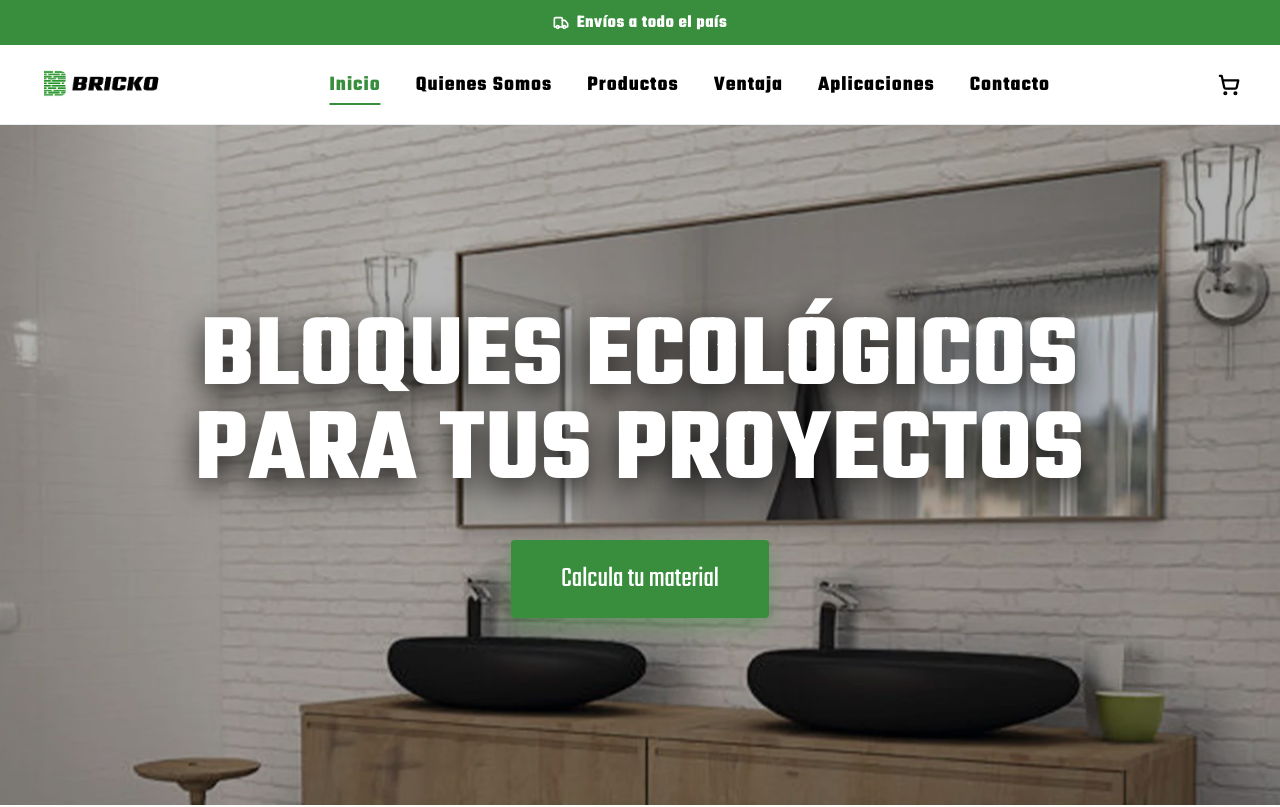
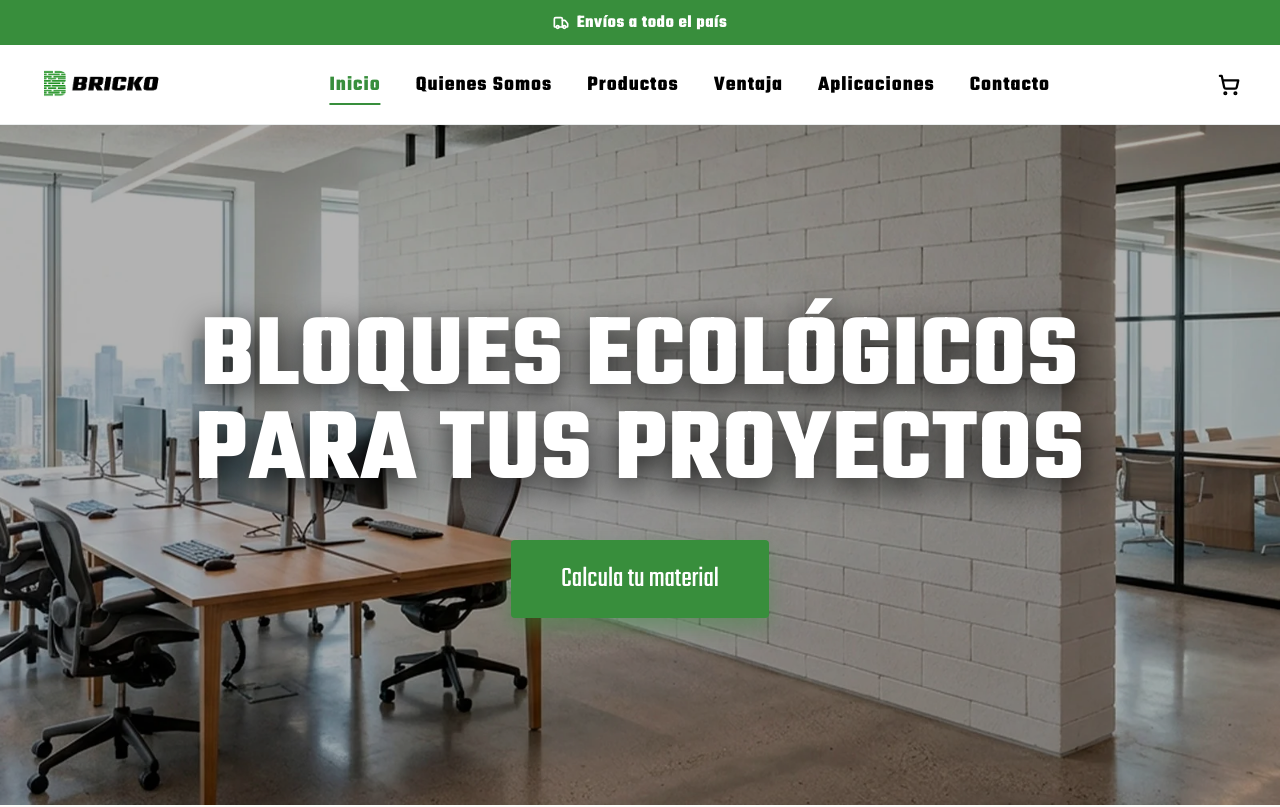
Before and after one commit to kikewebcity/brickosfinal, a React (Vite) app: page / in a window 1280 px wide. Shown: the top 807 px of the page. Built offline with nearby package versions, Linux system fonts and the light colour scheme.

Commit message:
Actualizar App.jsx

```diff
--- a/src/App.jsx
+++ b/src/App.jsx
@@ -27,7 +27,7 @@ function App() {
   const [scrolled, setScrolled] = useState(false);
 
   // Protocolo de activos optimizados (.webp)
-  const heroImages = ['/oficina.webp', '/banop.webp', 'recamara.webp'];
+  const heroImages = ['/recamara.webp','/oficina.webp', '/banop.webp'];
 
   const secciones = [
     { id: 'inicio', label: 'Inicio' },
```
